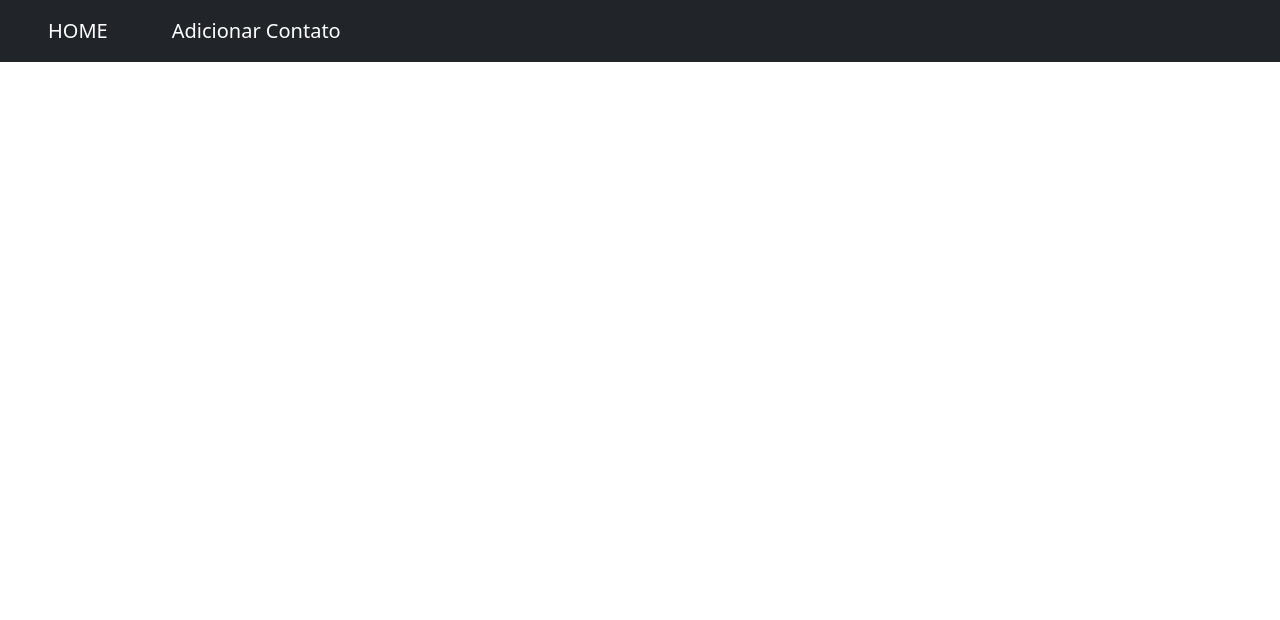
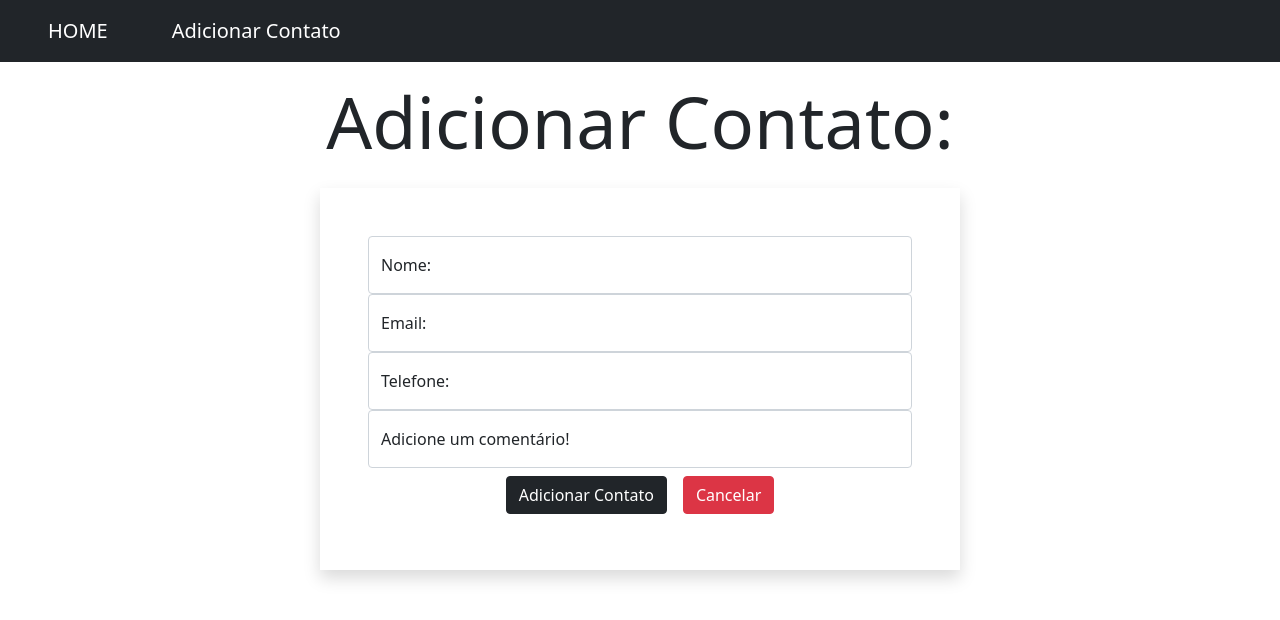
Before and after one commit to marlondlacerda/diary-react, a React (Create React App) app: page /diary-react-with-redux/adicionar in a window 1280 px wide. Shown: the top 620 px of the page. Built offline with nearby package versions, Linux system fonts and the light colour scheme.

Commit message:
Configurei as rotas

```diff
--- a/src/App.jsx
+++ b/src/App.jsx
@@ -13,11 +13,11 @@ const App = () => (
     <ToastContainer />
     <Navbar />
     <Switch>
-      <Route exact path="/" component={() => <Home />} />
+      <Route exact path="/diary-react-with-redux/" component={() => <Home />} />
 
-      <Route path="/adicionar" component={AddContact} />
+      <Route path="/diary-react-with-redux/adicionar" component={AddContact} />
 
-      <Route path="/editar/:id">
+      <Route path="/diary-react-with-redux/editar/:id">
         <EditContact />
       </Route>
     </Switch>
--- a/src/components/Navbar.jsx
+++ b/src/components/Navbar.jsx
@@ -6,10 +6,10 @@ const Navbar = () => (
     <nav className="navbar bg-dark navbar-dark">
       <ul className="nav nav-pills nav-fill">
         <li className="nav-item">
-          <Link className="navbar-brand ms-5" exact to="/">HOME</Link>
+          <Link className="navbar-brand ms-5" exact to="/diary-react-with-redux/">HOME</Link>
         </li>
         <li className="nav-item">
-          <Link className="navbar-brand ms-5" exact to="/adicionar">Adicionar Contato</Link>
+          <Link className="navbar-brand ms-5" exact to="/diary-react-with-redux/adicionar">Adicionar Contato</Link>
         </li>
       </ul>
     </nav>
--- a/src/pages/AddContact.jsx
+++ b/src/pages/AddContact.jsx
@@ -155,7 +155,7 @@ class AddContact extends React.Component {
                   value="Adicionar Contato"
                   className="btn btn-block btn-dark"
                 />
-                <Link to="/" className="btn btn-danger my-2 ms-3">
+                <Link to="/diary-react-with-redux/" className="btn btn-danger my-2 ms-3">
                   Cancelar
                 </Link>
               </div>
--- a/src/pages/EditContact.jsx
+++ b/src/pages/EditContact.jsx
@@ -54,7 +54,7 @@ const EditContact = () => {
                 value="Atualizar Contato"
                 className="btn btn-dark"
               />
-              <Link to="/" className="btn btn-danger my-2 ms-3">
+              <Link to="/diary-react-with-redux/" className="btn btn-danger my-2 ms-3">
                 Cancelar
               </Link>
             </div>
--- a/src/pages/Home.jsx
+++ b/src/pages/Home.jsx
@@ -5,7 +5,7 @@ const Home = () => (
   <div className="container">
     <div className="row">
       <div className="col-md-12 my-5 text-center">
-        <Link to="/adicionar" className="btn btn-outline-dark">
+        <Link to="/diary-react-with-redux/adicionar" className="btn btn-outline-dark">
           Adicionar Contato!
         </Link>
       </div>
```
